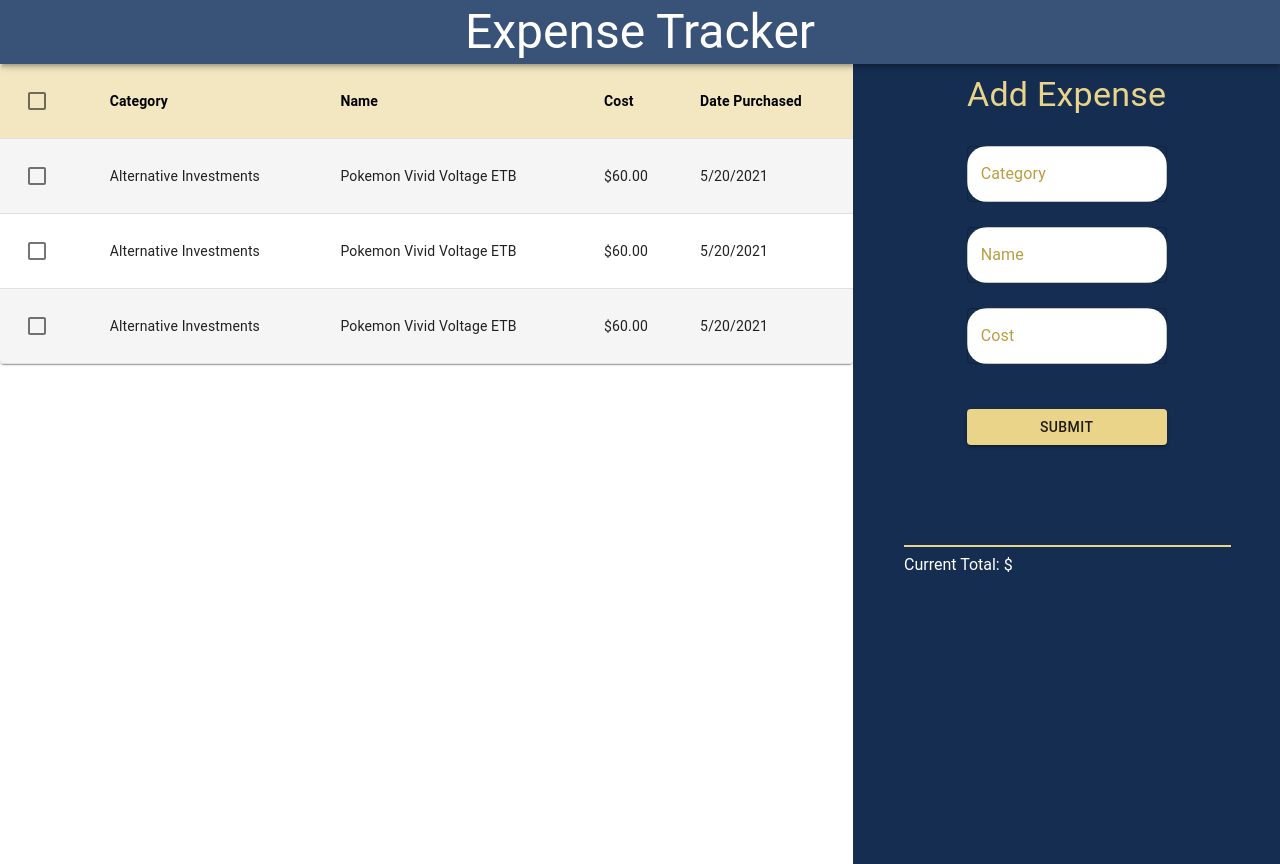
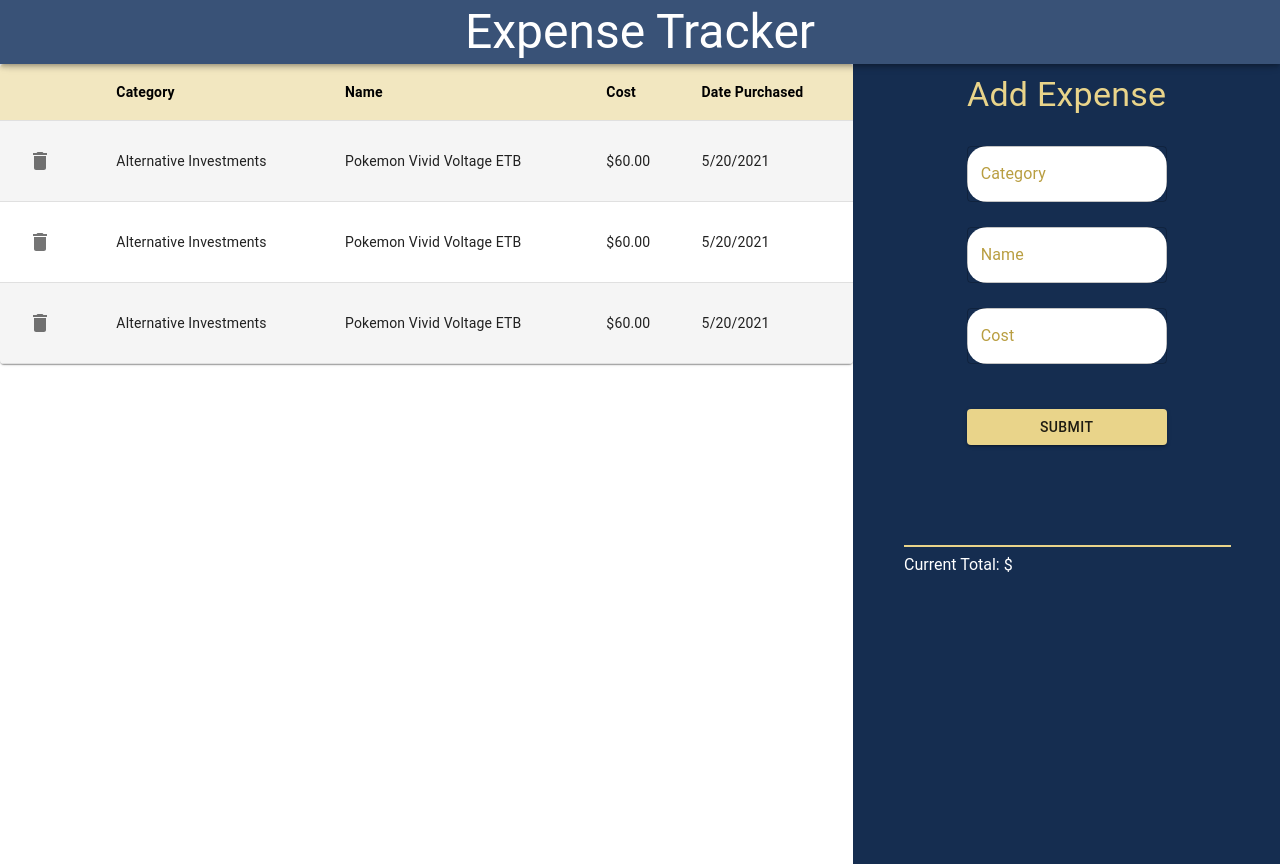
Before and after one commit to alvinoalvin/expense-tracker, a React (Create React App) app in the folder client/: page / in a window 1280 px wide. Built offline with nearby package versions, Linux system fonts and the light colour scheme.

Commit message:
changing checkbox on table to delete icon (not going to do bulk delete for now)

```diff
--- a/client/package.json
+++ b/client/package.json
@@ -4,6 +4,7 @@
   "private": true,
   "dependencies": {
     "@material-ui/core": "^4.12.2",
+    "@material-ui/icons": "^4.11.2",
     "@material-ui/lab": "^4.0.0-alpha.60",
     "npm-watch": "^0.10.0",
     "react": "^17.0.2",
--- a/client/src/Components/App.js
+++ b/client/src/Components/App.js
@@ -36,7 +36,6 @@ export default function App() {
     createData(0, 'Alternative Investments', 'Pokemon Vivid Voltage ETB', "$60.00", "5/20/2021"),
     createData(1, 'Alternative Investments', 'Pokemon Vivid Voltage ETB', "$60.00", "5/20/2021"),
     createData(2, 'Alternative Investments', 'Pokemon Vivid Voltage ETB', "$60.00", "5/20/2021"),
-
   ]);
 
   return (
@@ -58,6 +57,7 @@ export default function App() {
           <ExpenseForm
             rows={rows}
             setRows={setRows}
+            createData={createData}
           />
           <ExpenseSummary
 
--- a/client/src/Components/ExpenseForm/index.js
+++ b/client/src/Components/ExpenseForm/index.js
@@ -46,7 +46,7 @@ function Alert(props) {
   return <MuiAlert elevation={6} variant="filled" {...props} />;
 }
 
-export default function ExpenseForm() {
+export default function ExpenseForm(props) {
   const classes = useStyles();
   const [category, setCategory] = useState("");
   const [name, setName] = useState("");
@@ -63,7 +63,12 @@ export default function ExpenseForm() {
       name: name,
       cost: cost
     }
+    const dateObj = new Date();
     console.log(newExpense)
+
+    newExpense = props.createData("temp", category, name, cost, dateObj.toLocaleDateString());
+
+    props.setRows([...props.rows, newExpense])
     /* TODO POST TO DB */
     return true
   }
--- a/client/src/Components/Table/index.js
+++ b/client/src/Components/Table/index.js
@@ -1,7 +1,12 @@
 import React from 'react';
 import { withStyles, makeStyles } from '@material-ui/core/styles';
 import Table from '@material-ui/core/Table';
-import { TableBody, TableCell, TableContainer, TableHead, TableRow, Paper, Checkbox } from '@material-ui/core';
+import {
+  TableBody, TableCell, TableContainer,
+  TableHead, TableRow, Paper, Checkbox,
+  IconButton
+} from '@material-ui/core';
+import DeleteIcon from '@material-ui/icons/Delete';
 import theme from "../theme";
 
 const StyledTableCell = withStyles((theme) => ({
@@ -32,9 +37,7 @@ const useStyles = makeStyles({
 const header = (
   <TableHead>
     <TableRow>
-      <StyledTableCell align="left">
-        <Checkbox />
-      </StyledTableCell>
+      <StyledTableCell align="left"></StyledTableCell>
       <StyledTableCell align="left">Category</StyledTableCell>
       <StyledTableCell align="left">Name</StyledTableCell>
       <StyledTableCell align="left">Cost</StyledTableCell>
@@ -52,11 +55,17 @@ export default function CustomizedTables(props) {
         {header}
         <TableBody>
           {rows.map((row) => (
-            <StyledTableRow key={row.name}
-            // onClick={(event) => handleClick(event, row.id)}
-            >
+            <StyledTableRow key={row.id}>
               <StyledTableCell align="left">
-                < Checkbox />
+                <IconButton
+                  aria-label="delete"
+                  onClick={(event) => {
+                    if (window.confirm('Are you sure you want to delete?')) {
+                      // deleteExpense(row.id);
+                    }
+                  }}>
+                  <DeleteIcon />
+                </IconButton>
               </StyledTableCell>
               <StyledTableCell align="left">{row.category}</StyledTableCell>
               <StyledTableCell align="left">{row.name}</StyledTableCell>
```
Also changed, not shown: 1 other file (tests, documents, lock files or other folders).
